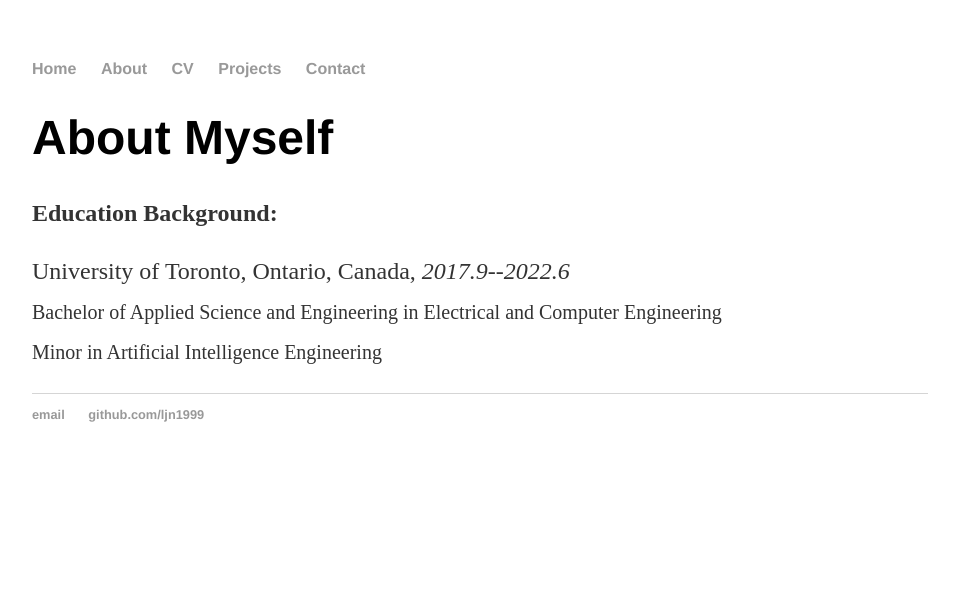
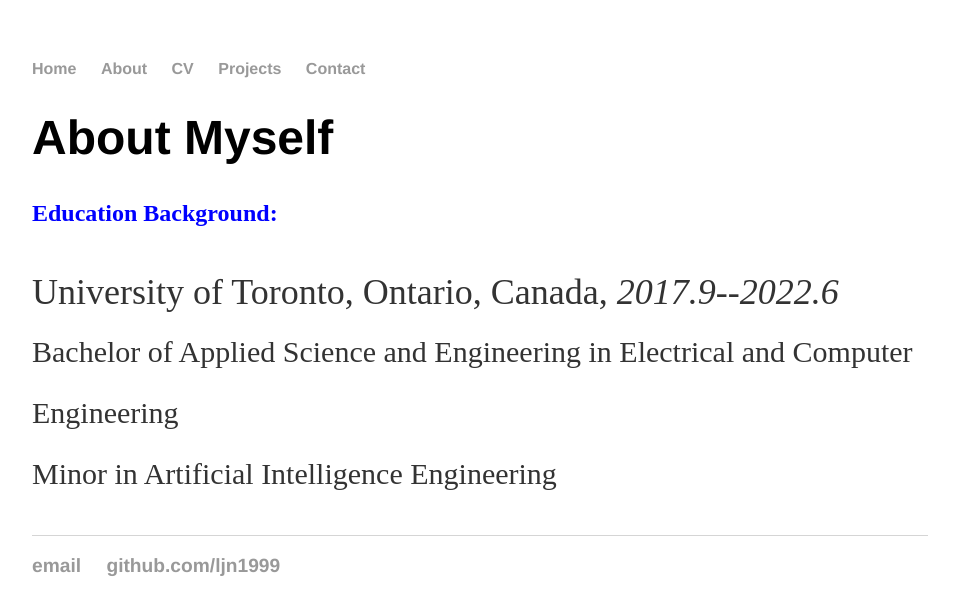
Before and after one commit to ljn1999/ljn1999.github.io, a Jekyll site: the page built from about/index.html, in a window 1280 px wide. Shown: the top 615 px of the page, without its empty margins (160-1119 px from the left). Built offline with Jekyll 4.4.1, drawn with Linux system fonts in a browser that asks for light colours.

Commit message:
Update index.html

```diff
--- a/about/index.html
+++ b/about/index.html
@@ -6,7 +6,7 @@
 <div class="blurb">
 	<h1>About Myself</h1>
 
-	<p><color="blue"><b>Education Background:</b></p>
+	<p><font size="5" color="blue"><b>Education Background:</b></p>
 
 	<p>University of Toronto, Ontario, Canada, <em>2017.9--2022.6</em>
 	<br><sub>Bachelor of Applied Science and Engineering in Electrical and Computer Engineering
```
